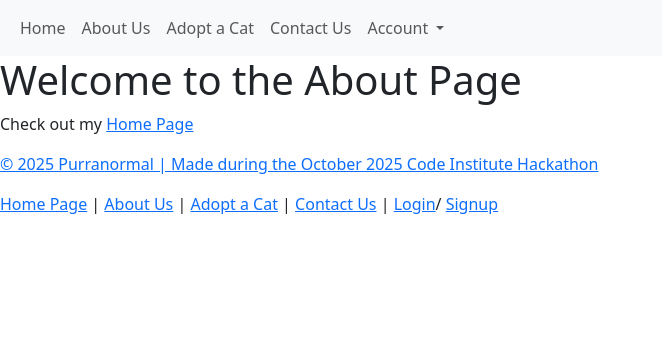
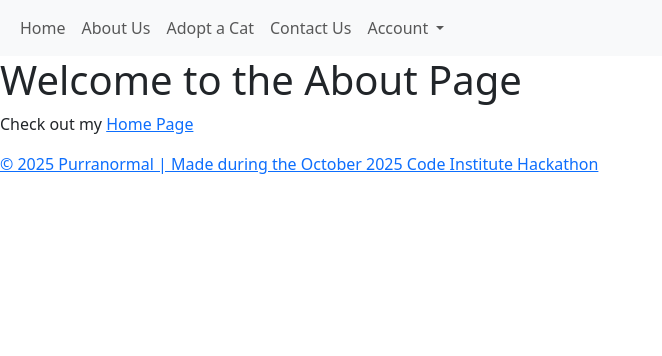
Before and after one commit to hannahro15/CI-Halloween-Hackathon-25, a Django app: page /about/ in a window 1280 px wide. Shown: the top 356 px of the page, without its empty margins (0-662 px from the left). Run offline with Django 4.2, Linux system fonts and the light colour scheme.

Commit message:
Remove navigation links

```diff
--- a/templates/footer.html
+++ b/templates/footer.html
@@ -2,15 +2,7 @@
 <footer>
     <div class="footer-container">
         <p>&copy; 2025 Purranormal | Made during the October 2025 Code Institute Hackathon</p>
-        <div class="footer-links">
-            <p>
-                <a href="{% url 'index' %}">Home Page</a> |
-                <a href="{% url 'about' %}">About Us</a> |
-                <a href="{% url 'cat-adoption' %}">Adopt a Cat</a> |
-                <a href="{% url 'contact' %}">Contact Us</a> |
-                <a href="{% url 'account_login' %}">Login</a>/
-                <a href="{% url 'account_signup' %}">Signup</a>
-            </p>
+        <div class="social-media-links">
         </div>
     </div>
 </footer>
```
